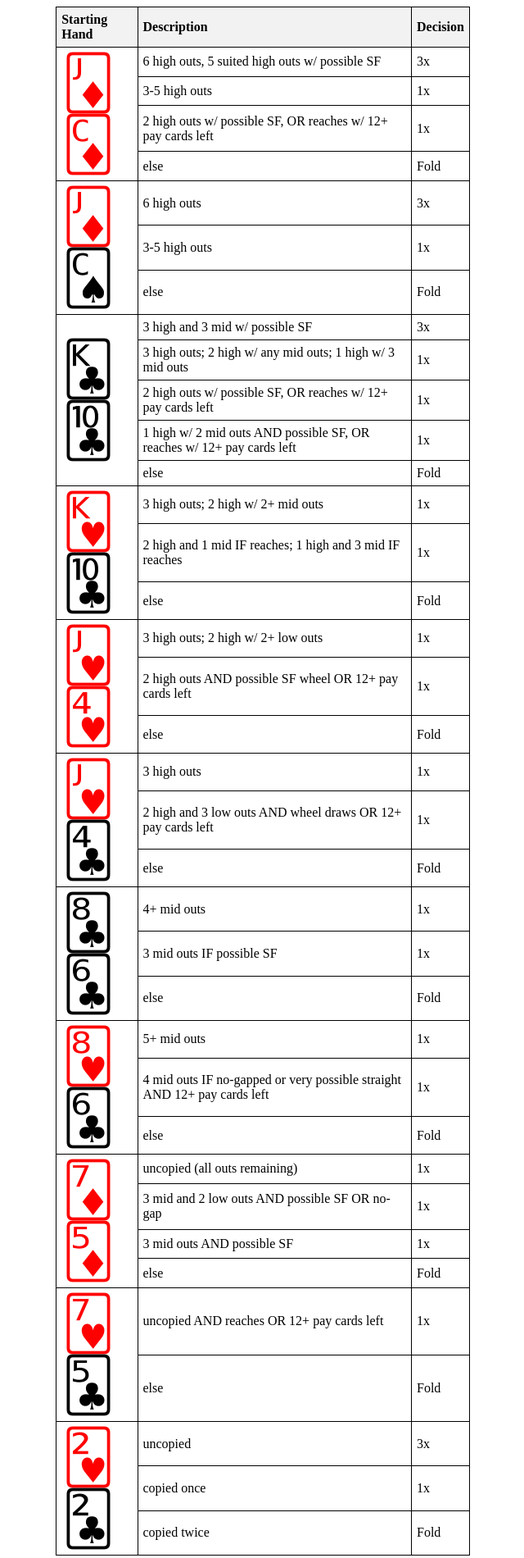
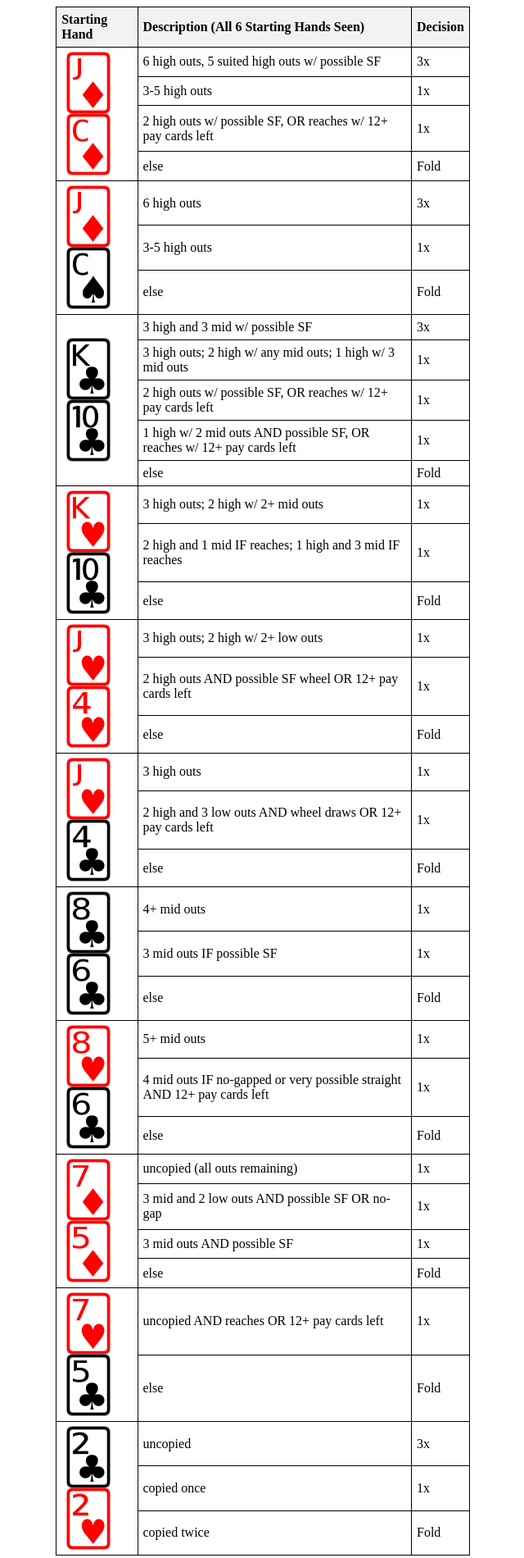
Before and after one commit to stephenhow/mississippi_stud6, a plain HTML site: page visualGuide.html in a window 1280 px wide. Shown: the whole page at 82% size, without its empty margins (319-959 px from the left). Drawn offline with Linux system fonts and the light colour scheme.

Commit message:
Added notes to visual guide.

```diff
--- a/visualGuide.html
+++ b/visualGuide.html
@@ -63,7 +63,7 @@
   <thead>
     <tr>
       <th>Starting Hand</th>
-      <th>Description</th>
+      <th>Description (All 6 Starting Hands Seen)</th>
       <th>Decision</th>
     </tr>
   </thead>
@@ -141,7 +141,7 @@
     </tr>
     <tr class="2nd-st"> <!-- --> <td>else</td> <td>Fold</td> </tr>
     <tr class="2nd-st">
-      <td rowspan="3"><span class="redsuit">&#x1F0B2;</span> <span class="blacksuit">&#x1F0D2;</span></td>
+      <td rowspan="3"><span class="blacksuit">&#x1F0D2;</span> <span class="redsuit">&#x1F0B2;</span></td>
       <td>uncopied</td>
       <td>3x</td>
     </tr>
```
